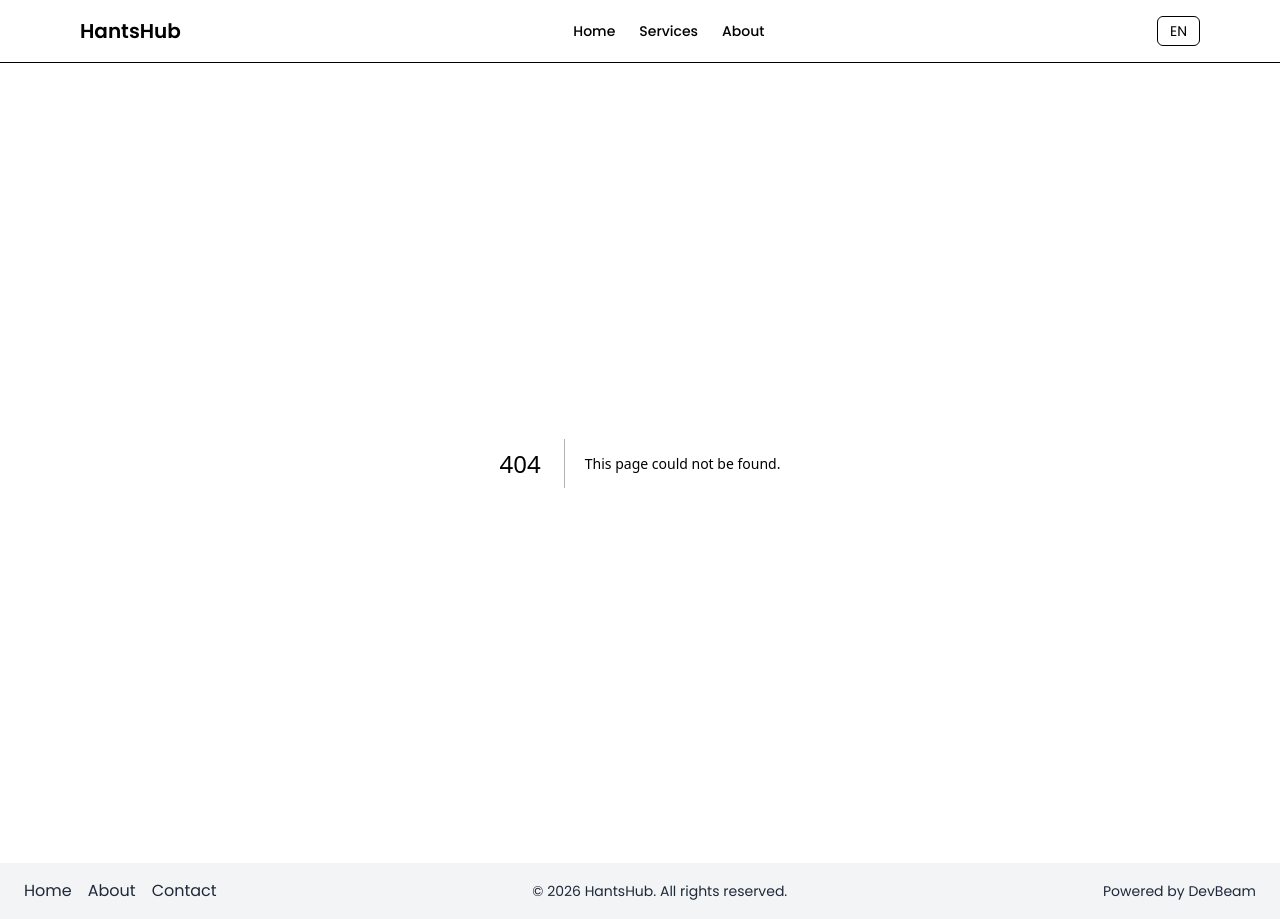
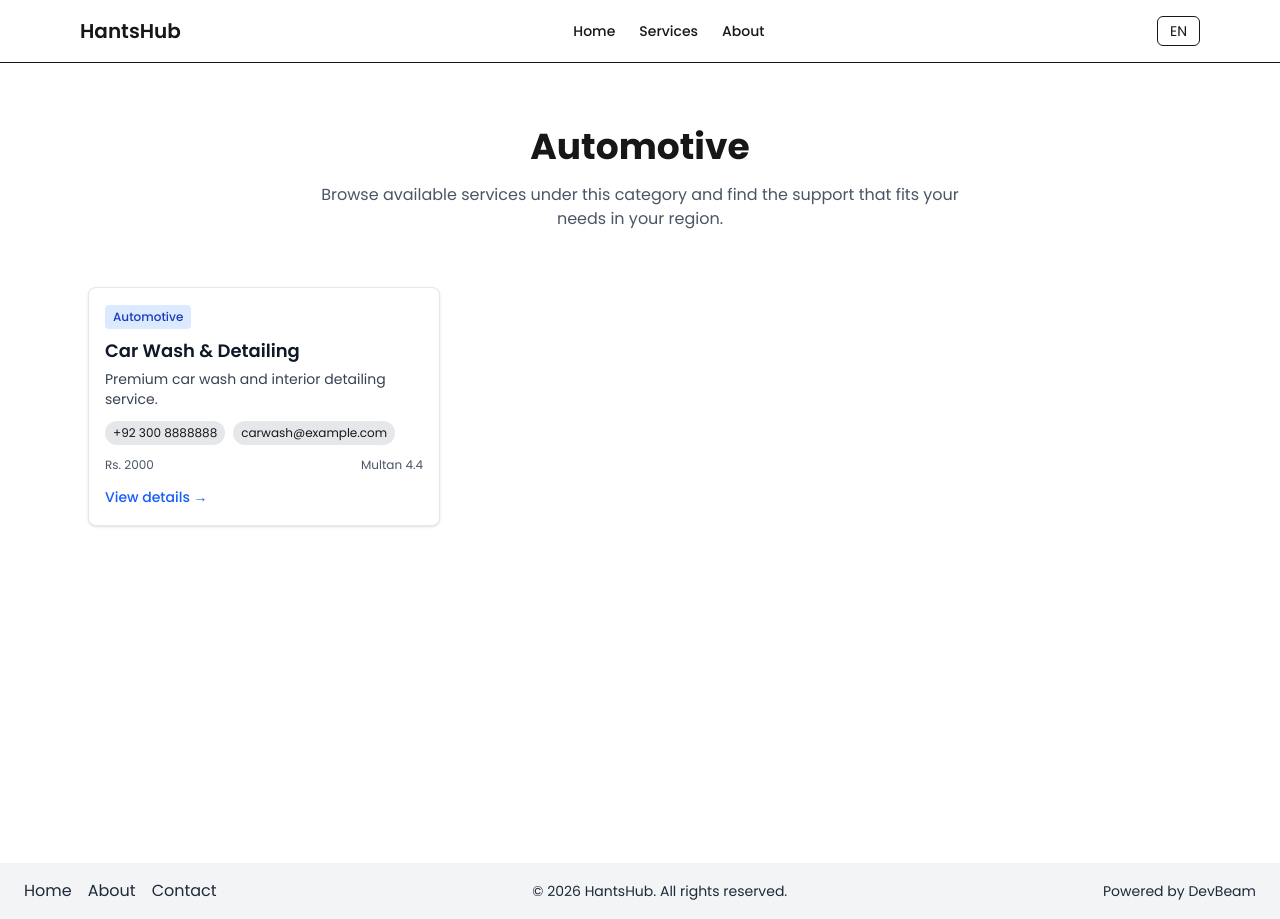
Before and after one commit to zartab001/HantsHub, a Next.js app: page /categories/automotive in a window 1280 px wide. Before the commit this address had no page. Built offline with nearby package versions, Linux system fonts and the light colour scheme.

Commit message:
Added dynamic category page [slug] and updated categories page

```diff
--- /dev/null
+++ b/src/app/categories/[slug]/page.tsx
@@ -0,0 +1,50 @@
+import { notFound } from "next/navigation";
+import { services } from "@/lib/mock-data";
+import ServiceCard from "@/components/services/ServiceCard";
+
+type Props = {
+  params: {
+    slug: string;
+  };
+};
+
+export default function CategoryDetailPage({ params }: Props) {
+  const { slug } = params;
+
+  // Filter services matching this category slug
+  const filteredServices = services.filter(
+    (service) => service.category.slug === slug
+  );
+
+  // If no services found → show 404
+  if (filteredServices.length === 0) {
+    return notFound();
+  }
+
+  // Get category name from first matching service
+  const categoryName = filteredServices[0].category.name;
+
+  return (
+    <main className="min-h-screen max-w-6xl mx-auto px-6 py-16">
+      {/* Header Section */}
+      <section className="text-center mb-14">
+        <h1 className="text-3xl md:text-4xl font-bold mb-4">
+          {categoryName}
+        </h1>
+        <p className="text-gray-600 max-w-2xl mx-auto">
+          Browse available services under this category and find the support
+          that fits your needs in your region.
+        </p>
+      </section>
+
+      {/* Services Grid */}
+      <section>
+        <div className="grid grid-cols-1 md:grid-cols-2 lg:grid-cols-3 gap-6">
+          {filteredServices.map((service) => (
+            <ServiceCard key={service.id} service={service} />
+          ))}
+        </div>
+      </section>
+    </main>
+  );
+}
--- a/src/app/categories/page.tsx
+++ b/src/app/categories/page.tsx
@@ -1,28 +1,31 @@
-import { services } from '@/lib/mock-data';
-import { Category } from '@/types/service';
-import CategoryGrid from '@/components/categories/CategoryGrid';
+import { services } from "@/lib/mock-data";
+import { Category } from "@/types/service";
+import CategoryGrid from "@/components/categories/CategoryGrid";
 
 export default function CategoriesPage() {
-  // Get unique top-level categories from services
+  // Extract unique top-level categories from services
   const uniqueCategories: Category[] = Array.from(
-    new Map(services.map((s) => [s.category.slug, s.category])).values(),
+    new Map(
+      services.map((service) => [
+        service.category.slug,
+        service.category,
+      ])
+    ).values()
   );
 
   return (
-    <main className="min-h-screen flex flex-col justify-between max-w-6xl mx-auto px-6 py-12">
-      {/* Page content */}
-      <div>
-        <h1 className="text-3xl font-bold mb-4 text-center">
-          Browse Categories
+    <main className="min-h-screen max-w-6xl mx-auto px-6 py-16">
+      <section className="text-center mb-14">
+        <h1 className="text-3xl md:text-4xl font-bold mb-4">
+          Browse Support Categories
         </h1>
-        <p className="text-gray-600 mb-10 text-center">
-          Explore services by category.
+        <p className="text-gray-600 max-w-2xl mx-auto">
+          Explore available medical and social support services by category.
+          Find the right help based on your needs and your region.
         </p>
+      </section>
 
-        <CategoryGrid categories={uniqueCategories} />
-      </div>
-
-      {/* Footer */}
+      <CategoryGrid categories={uniqueCategories} />
     </main>
   );
 }
--- a/src/app/page.tsx
+++ b/src/app/page.tsx
@@ -1,6 +1,7 @@
 import SearchBar from '@/components/ui/SearchBar';
 import { getServices } from '@/lib/api';
 import ServiceCard from '@/components/services/ServiceCard';
+import Link from "next/link";
 
 export default async function Home() {
   const services = await getServices(); // Fetching mock services
@@ -24,9 +25,12 @@ export default async function Home() {
         <SearchBar />
 
         {/* Browse Categories CTA */}
-        <button className="mt-4 px-6 py-3 border rounded-md hover:bg-gray-100 transition cursor-pointer">
+       <Link
+          href="/categories"
+          className="mt-4 px-6 py-3 border rounded-md hover:bg-gray-100 transition cursor-pointer inline-block"
+        >
           Browse Categories
-        </button>
+        </Link>
       </section>
 
       {/* ================= MOCK SERVICES SECTION ================= */}
```
